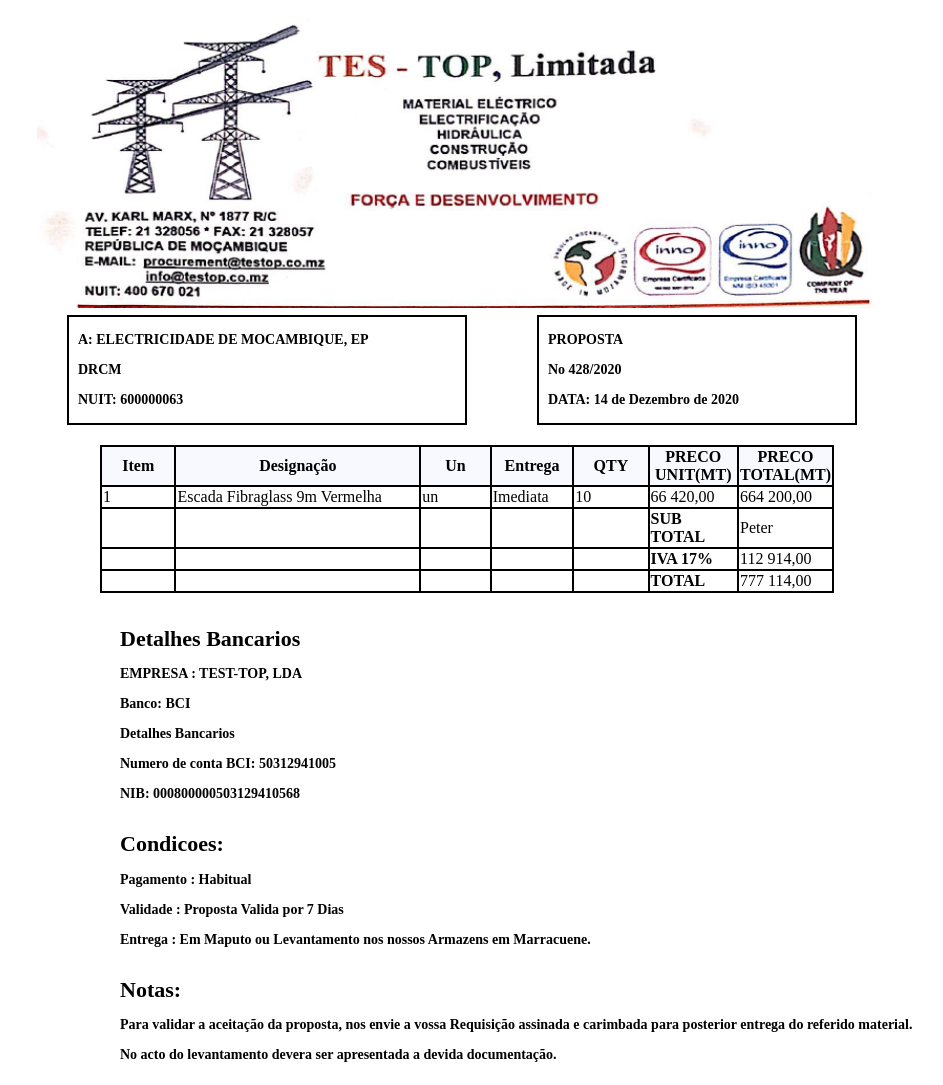
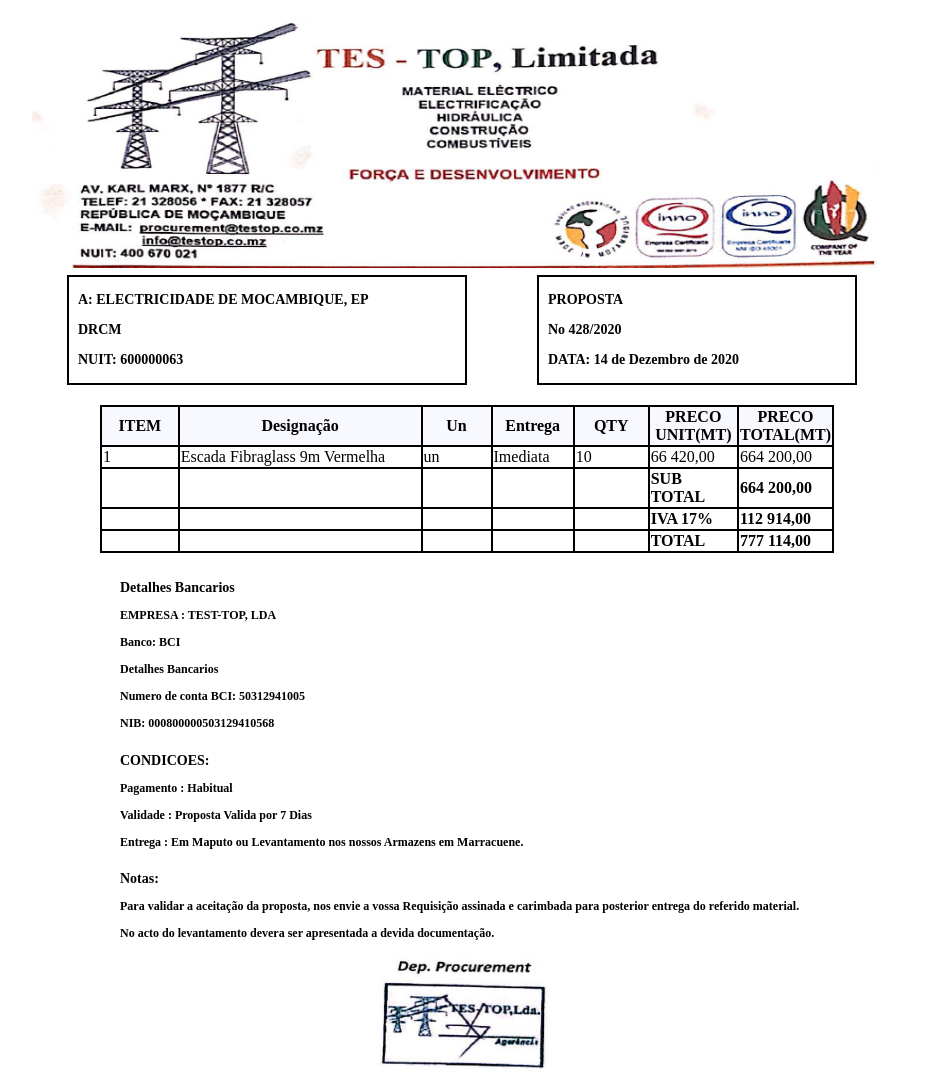
Before and after one commit to Iyonissio/TEST-TOP-FORMULARIOS, a plain HTML site: page index4.html in a window 1280 px wide. Shown: the whole page, without its empty margins (178-1121 px from the left). Drawn offline with Linux system fonts and the light colour scheme.

Commit message:
formularios com A4

```diff
--- a/css/style4.css
+++ b/css/style4.css
@@ -38,10 +38,10 @@
 }
 
 .info-final .descricao .titulo h1 {
-  font-size: 22px;
+  font-size: 14px;
 }
 .info-final .descricao h3 {
-  font-size: 14px;
+  font-size: 12px;
 }
 
 span {
@@ -71,6 +71,21 @@
     padding-left: 8px;
 }
 
+
+/*Assinatura*/
+
+.assinatura {
+  display: flex;
+  justify-content: center;
+  align-items: center;
+}
+.assinatura img{
+  width: 195px;
+  height: 124px;
+}
+
+/*Assinatura Fim*/
+
 @media print {
   body,
   .page {
--- a/index4.html
+++ b/index4.html
@@ -48,20 +48,19 @@
     }
 
     .cabecalho .grid-item img {
-      width: 850px;
-      height: 300px;
+      width: 860px;
+      height: 260px;
     }
   </style>
   <body>
     <page size="A4">
+
       <div class="cabecalho">
         <div class="grid-item">
           <img src="image/Intro.PNG" alt="foto" />
         </div>
       </div>
-    </page>
 
-    <page size="A4">
       <div class="grid-container">
         <div class="grid-item">
           <table style="width: 400px">
@@ -88,7 +87,7 @@
           </table>
         </div>
       </div>
-    </page>
+
 
     <!--
         <div class="topo">
@@ -118,11 +117,10 @@
       </div>
     </div>
     -->
-    <page size="A4">
       <div class="organizacao">
         <table>
           <tr>
-            <th class="gg">Item</th>
+            <th class="gg">ITEM</th>
             <th class="ggg">Designação</th>
             <th class="gg">Un</th>
             <th class="gg">Entrega</th>
@@ -146,7 +144,7 @@
             <td></td>
             <td></td>
             <td style="font-weight: bold">SUB TOTAL</td>
-            <td>Peter</td>
+            <td style="font-weight: bold">664 200,00</td>
           </tr>
           <tr>
             <td></td>
@@ -155,7 +153,7 @@
             <td></td>
             <td></td>
             <td style="font-weight: bold">IVA 17%</td>
-            <td>112 914,00</td>
+            <td style="font-weight: bold">112 914,00</td>
           </tr>
           <tr>
             <td></td>
@@ -164,11 +162,10 @@
             <td></td>
             <td></td>
             <td style="font-weight: bold">TOTAL</td>
-            <td>777 114,00</td>
+            <td style="font-weight: bold">777 114,00</td>
           </tr>
         </table>
       </div>
-    </page>
 
     <style>
       @media print {
@@ -179,7 +176,6 @@
       }
     </style>
 
-    <page size="A4">
       <div class="info-final">
         <div class="descricao">
           <div class="titulo">
@@ -193,7 +189,7 @@
         </div>
         <div class="descricao">
           <div class="titulo">
-            <h1>Condicoes:</h1>
+            <h1>CONDICOES:</h1>
           </div>
           <h3>Pagamento : Habitual</h3>
           <h3>Validade : Proposta Valida por 7 Dias</h3>
@@ -216,6 +212,11 @@
           </h3>
         </div>
       </div>
+
+
+      <div class="assinatura">
+        <img src="image/assinatura.PNG" alt="foto" />
+      </div>
     </page>
   </body>
 </html>
```
Also changed, not shown: css/style3.css (+17 -13 lines), index3.html (+4 -4 lines), image/assinatura.PNG (added).
